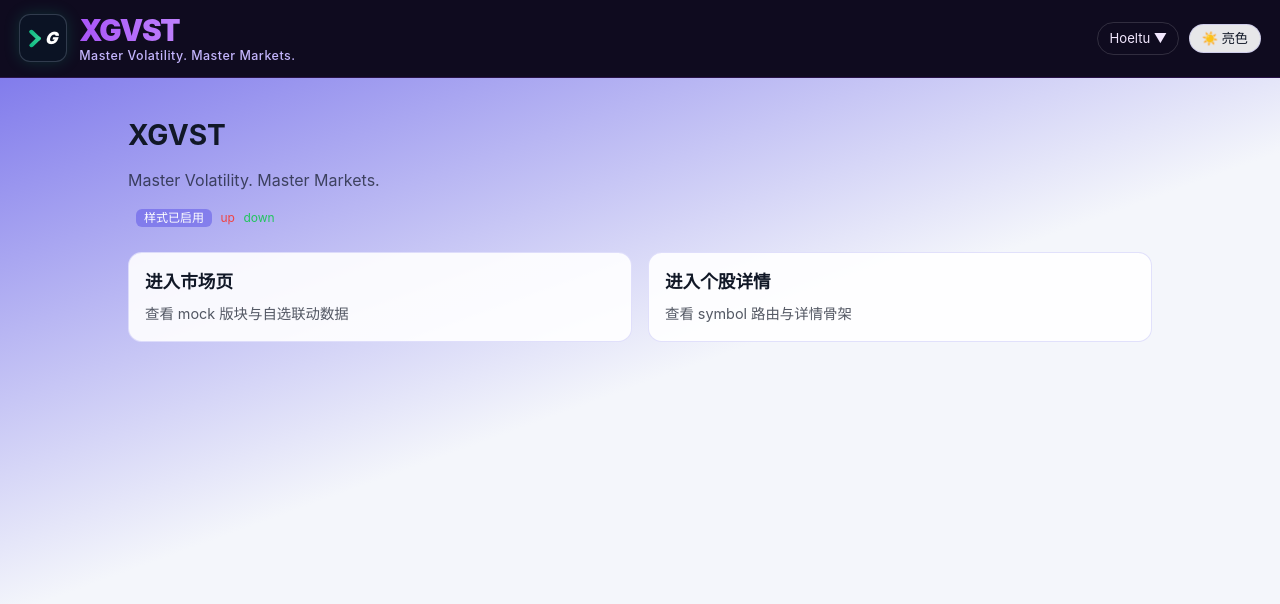
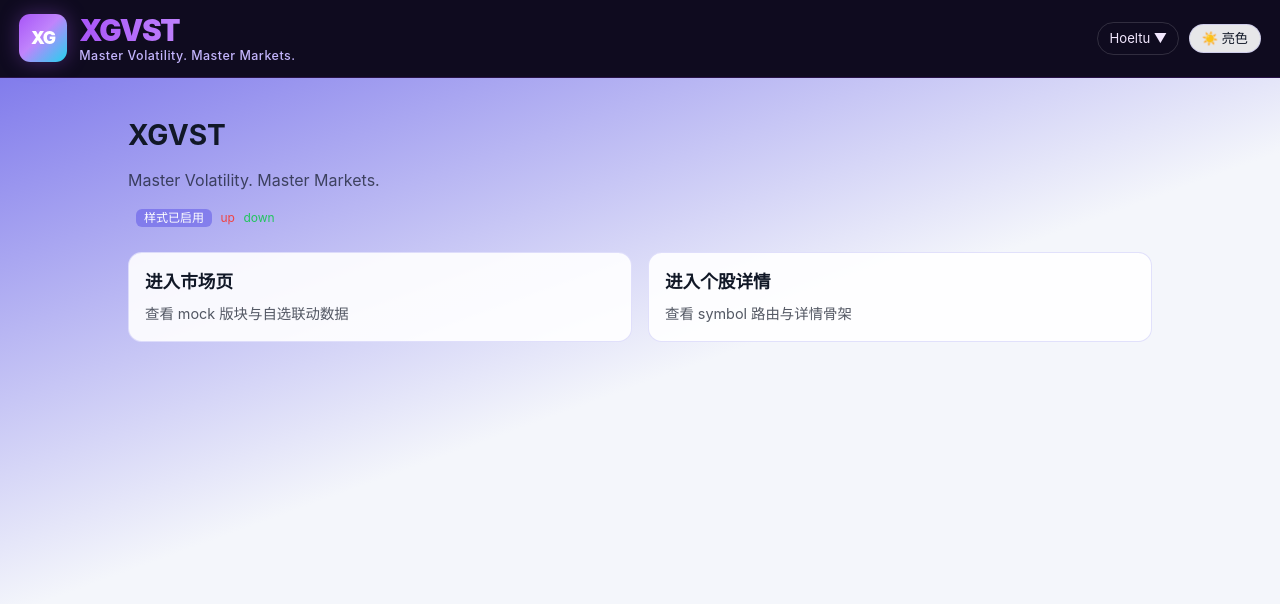
Before and after one commit to watermelon-9/xgvst, a SvelteKit app in the folder apps/web/: page / in a window 1280 px wide. Shown: the top 604 px of the page. Built offline with nearby package versions, Linux system fonts and the light colour scheme.

Commit message:
Revert "style(web): refine XG emblem to slanted glyph style"
This reverts commit 280d08b46162986197bb8578e0d727f16d84c718.

```diff
--- a/apps/web/src/app.css
+++ b/apps/web/src/app.css
@@ -60,51 +60,14 @@ body {
 	width: 3rem;
 	height: 3rem;
 	border-radius: 0.7rem;
-	display: flex;
-	align-items: center;
-	justify-content: center;
-	gap: 0.22rem;
-	background: #0b1324;
-	border: 1px solid rgba(148, 163, 184, 0.28);
-	box-shadow: 0 0 16px rgba(16, 185, 129, 0.2);
-}
-
-.glyph-x {
-	position: relative;
-	width: 0.9rem;
-	height: 0.95rem;
-	display: inline-block;
-}
-
-.glyph-x::before,
-.glyph-x::after {
-	content: '';
-	position: absolute;
-	left: 0;
-	top: 0;
-	width: 100%;
-	height: 0.24rem;
-	background: linear-gradient(90deg, #10b981, #34d399);
-	border-radius: 999px;
-	transform-origin: center;
-}
-
-.glyph-x::before {
-	transform: translateY(0.15rem) rotate(44deg) skewX(-12deg);
-}
-
-.glyph-x::after {
-	transform: translateY(0.55rem) rotate(-44deg) skewX(12deg);
-}
-
-.glyph-g {
-	font-size: 1.05rem;
+	display: grid;
+	place-items: center;
 	font-weight: 900;
-	font-style: italic;
-	line-height: 1;
-	letter-spacing: -0.05em;
+	letter-spacing: -0.04em;
+	font-size: 1.1rem;
+	background: linear-gradient(135deg, #a855f7, #c084fc 45%, #22d3ee);
 	color: #ffffff;
-	transform: skewX(-8deg);
+	box-shadow: 0 0 20px rgba(168, 85, 247, 0.35);
 }
 
 .brand-copy {
--- a/apps/web/src/routes/+layout.svelte
+++ b/apps/web/src/routes/+layout.svelte
@@ -44,10 +44,7 @@
 
 <header class="app-header">
 	<a class="brand-link" href="/" aria-label="返回首页">
-		<div class="brand-emblem" aria-hidden="true">
-			<span class="glyph-x"></span>
-			<span class="glyph-g">G</span>
-		</div>
+		<div class="brand-emblem" aria-hidden="true">XG</div>
 		<div class="brand-copy">
 			<div class="brand-main">XGVST</div>
 			<div class="brand-sub">Master Volatility. Master Markets.</div>
```
